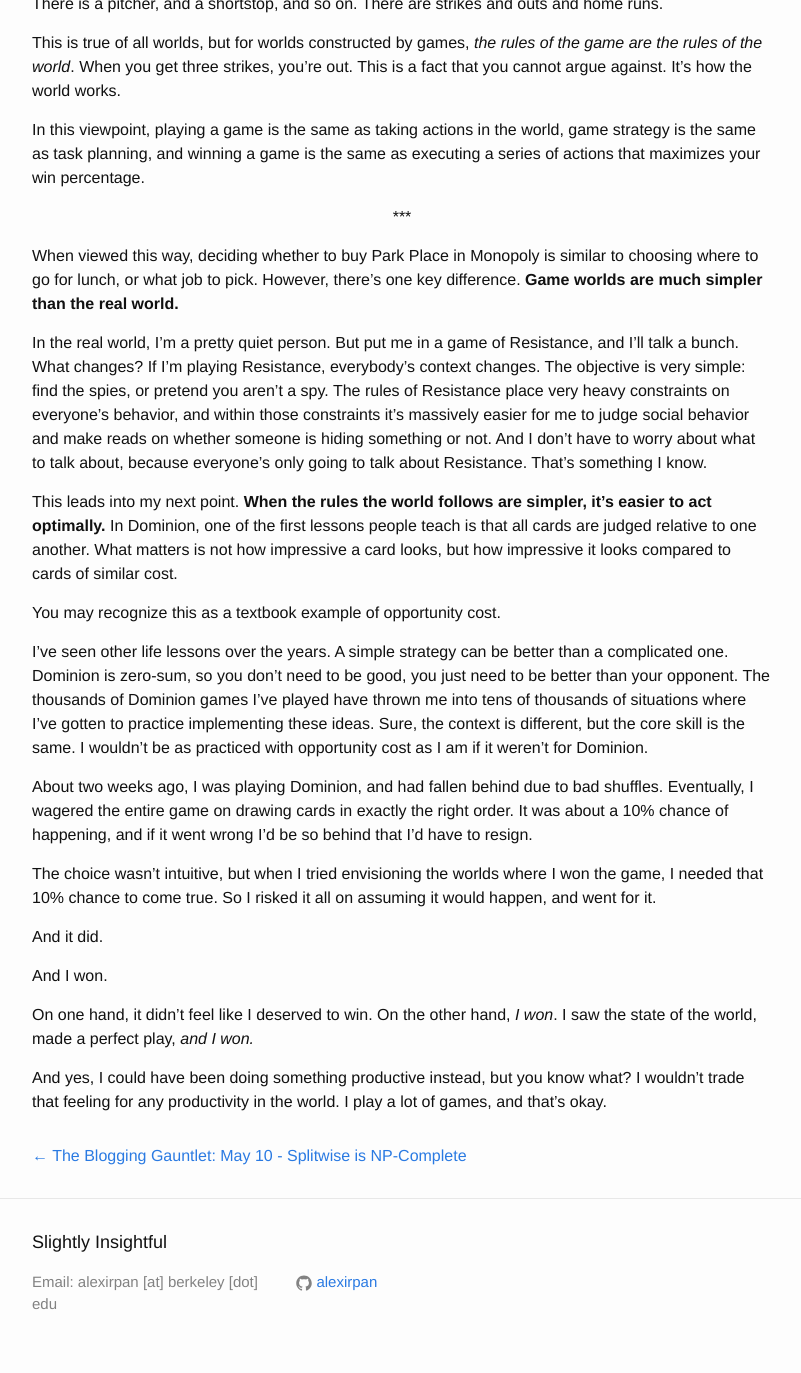
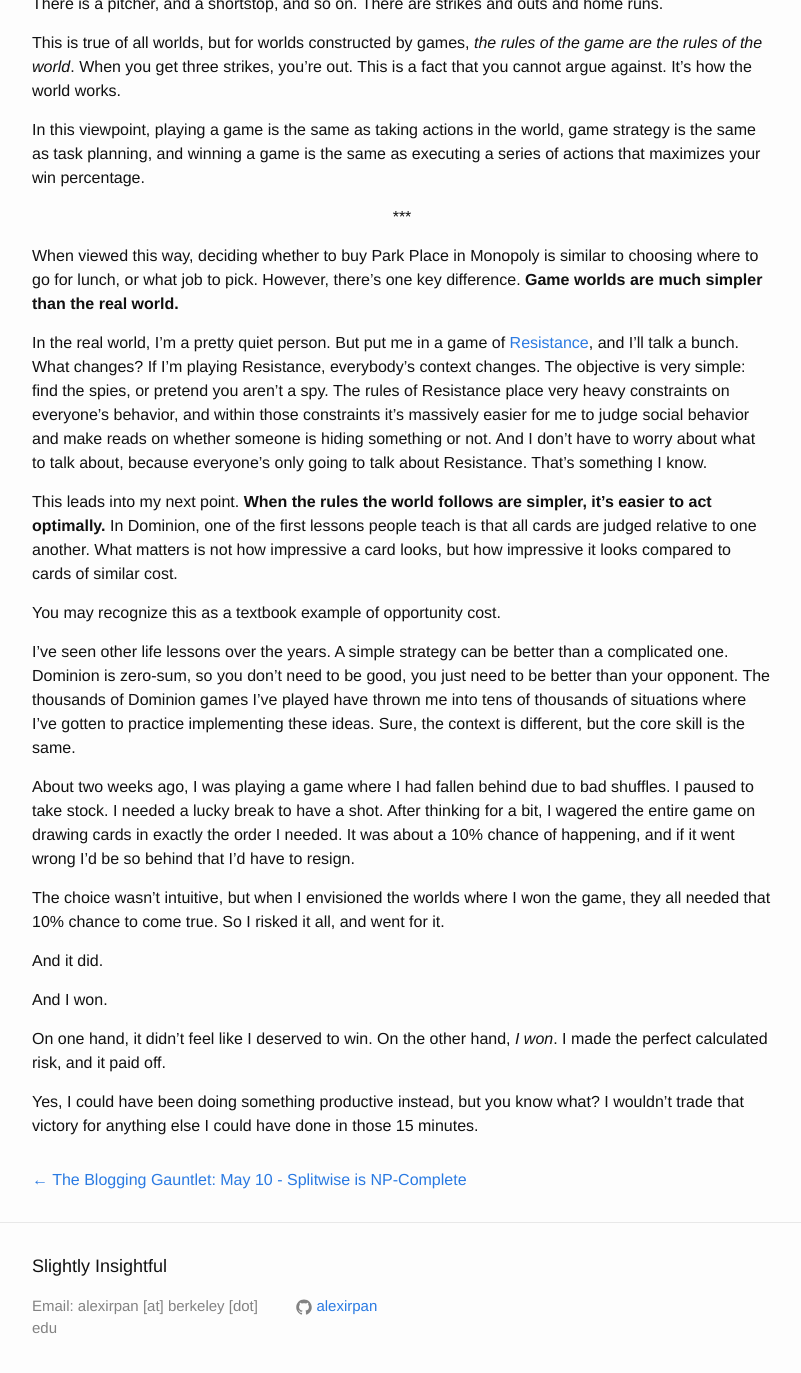
Before and after one commit to alexirpan/alexirpan.github.io, a Jekyll site: the page built from _posts/may2016/2016-05-11-may-11.markdown, in a window 1280 px wide and 1400 px high, scrolled down 948 px. Shown: the top 1373 px of the window, without its empty margins (238-1039 px from the left). Built offline with Jekyll 4.4.1, drawn with Linux system fonts in a browser that asks for light colours; some of the changed text lies outside the part shown.

Commit message:
Good enough going to launch

```diff
--- a/_posts/may2016/2016-05-11-may-11.markdown
+++ b/_posts/may2016/2016-05-11-may-11.markdown
@@ -63,7 +63,7 @@
 key difference. **Game worlds are much simpler than the real world.**
 
 In the real world, I'm a pretty quiet person.
-But put me in a game of Resistance, and I'll talk a bunch.
+But put me in a game of [Resistance](https://en.wikipedia.org/wiki/The_Resistance_%28game%29), and I'll talk a bunch.
 What changes? If I'm playing Resistance, everybody's context
 changes. The objective is very simple: find the spies, or pretend you aren't
 a spy. The rules of Resistance place very heavy constraints on everyone's
@@ -85,25 +85,25 @@
 you just need to be better than your opponent.
 The thousands of Dominion games I've played have thrown me into tens
 of thousands of situations where I've gotten to practice implementing these
-ideas. Sure, the context is different, but the core skill is the same. I wouldn't
-be as practiced with opportunity cost as I am if it weren't for Dominion.
+ideas. Sure, the context is different, but the core skill is the same.
 
-About two weeks ago, I was playing Dominion, and had fallen behind due to
-bad shuffles. Eventually, I wagered the entire game on drawing cards in
-exactly the right order. It was about a 10% chance of happening, and if it
+About two weeks ago, I was playing a game where I had fallen behind due to
+bad shuffles. I paused to take stock. I needed a lucky break to have a shot.
+After thinking for a bit, I wagered the entire game on drawing cards in
+exactly the order I needed. It was about a 10% chance of happening, and if it
 went wrong I'd be so behind that I'd have to resign.
 
-The choice wasn't intuitive, but when I tried envisioning the worlds where
-I won the game, I needed that 10% chance to come true. So I risked it all
-on assuming it would happen, and went for it.
+The choice wasn't intuitive, but when I envisioned the worlds where
+I won the game, they all needed that 10% chance to come true. So I risked it
+all, and went for it.
 
 And it did.
 
 And I won.
 
 On one hand, it didn't feel like I deserved to win. On the other hand,
-*I won*. I saw the state of the world, made a perfect play, *and I won.*
+*I won*. I made the perfect calculated risk, and it paid off.
 
-And yes, I could have been doing something productive instead, but you know
-what? I wouldn't trade that feeling for any productivity in the world.
-I play a lot of games, and that's okay.
+Yes, I could have been doing something productive instead, but you know
+what? I wouldn't trade that victory for anything else I could have done in
+those 15 minutes.
```
Also changed, not shown: other parts of _posts/may2016/2016-05-11-may-11.markdown (+4 -4 lines).
